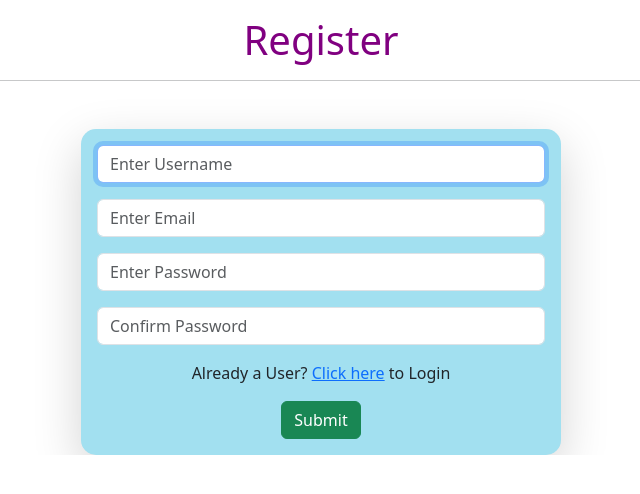
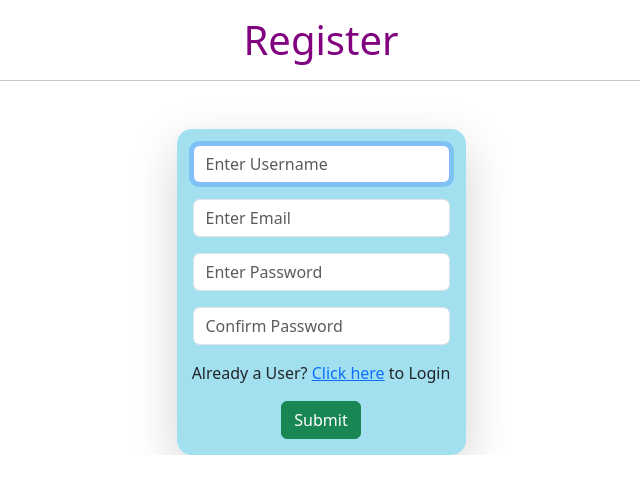
Before and after one commit to Pied07/News-Reader, a Django app: page /register/ in a window 1280 px wide. Shown: the part 56-550 px from the top of the page, without its empty margins (319-959 px from the left). Run offline with Django 5.2, Linux system fonts and the light colour scheme; parts of the project's set-up code (start-up, migrations or seed data) failed here and were passed over.

Commit message:
Update register.html

```diff
--- a/news/templates/register.html
+++ b/news/templates/register.html
@@ -47,7 +47,7 @@
                     {% endfor %}
                     {% endif %}
 
-                <div class="box shadow-lg" style="background-color: #a2e0f0; width: 30rem; border-radius: 15px">
+                <div class="box shadow-lg" style="background-color: #a2e0f0; border-radius: 15px">
                     <div class="mb-3 pt-3 px-3">
                         {{form.username}}
                     </div>
```
